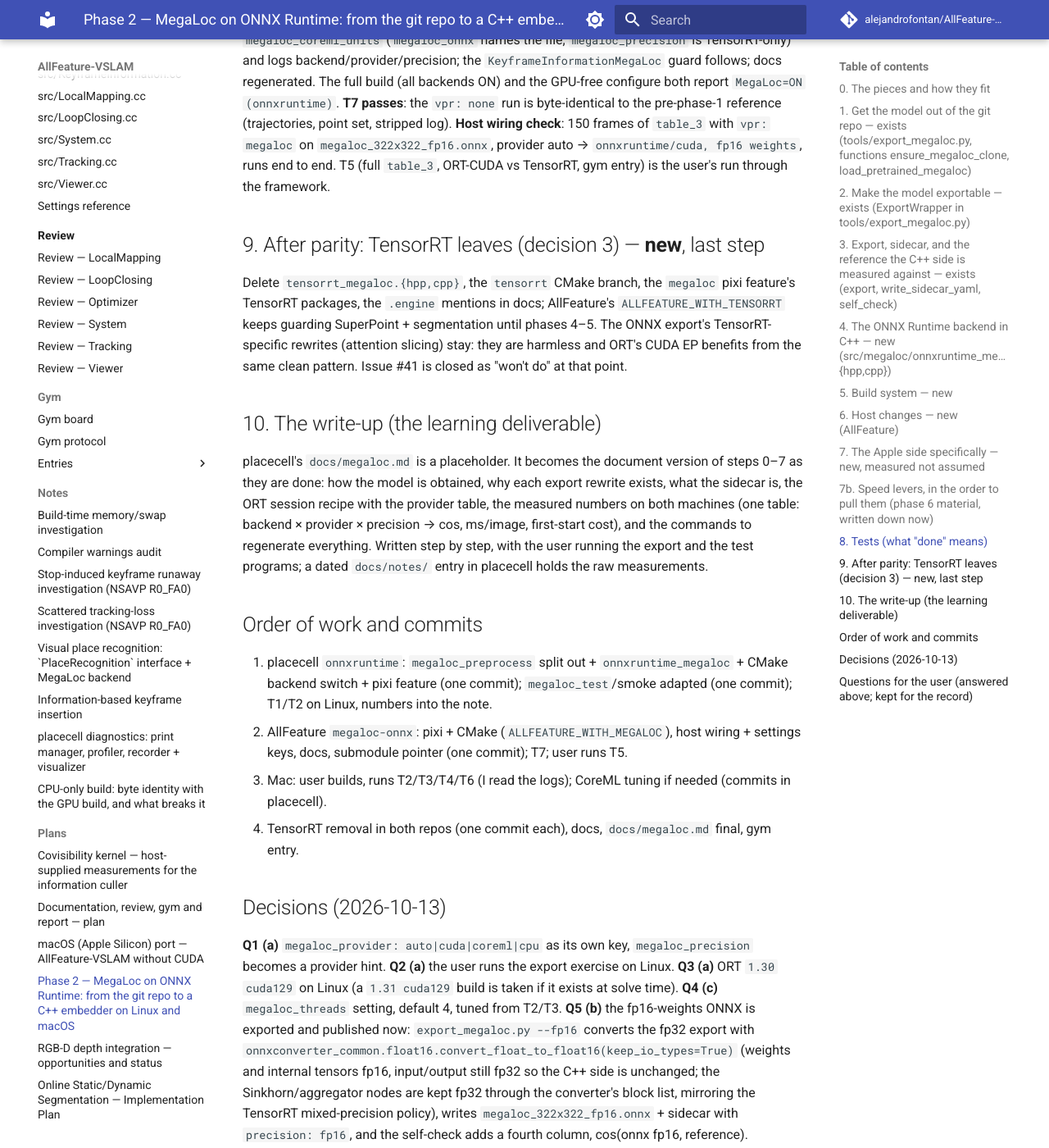
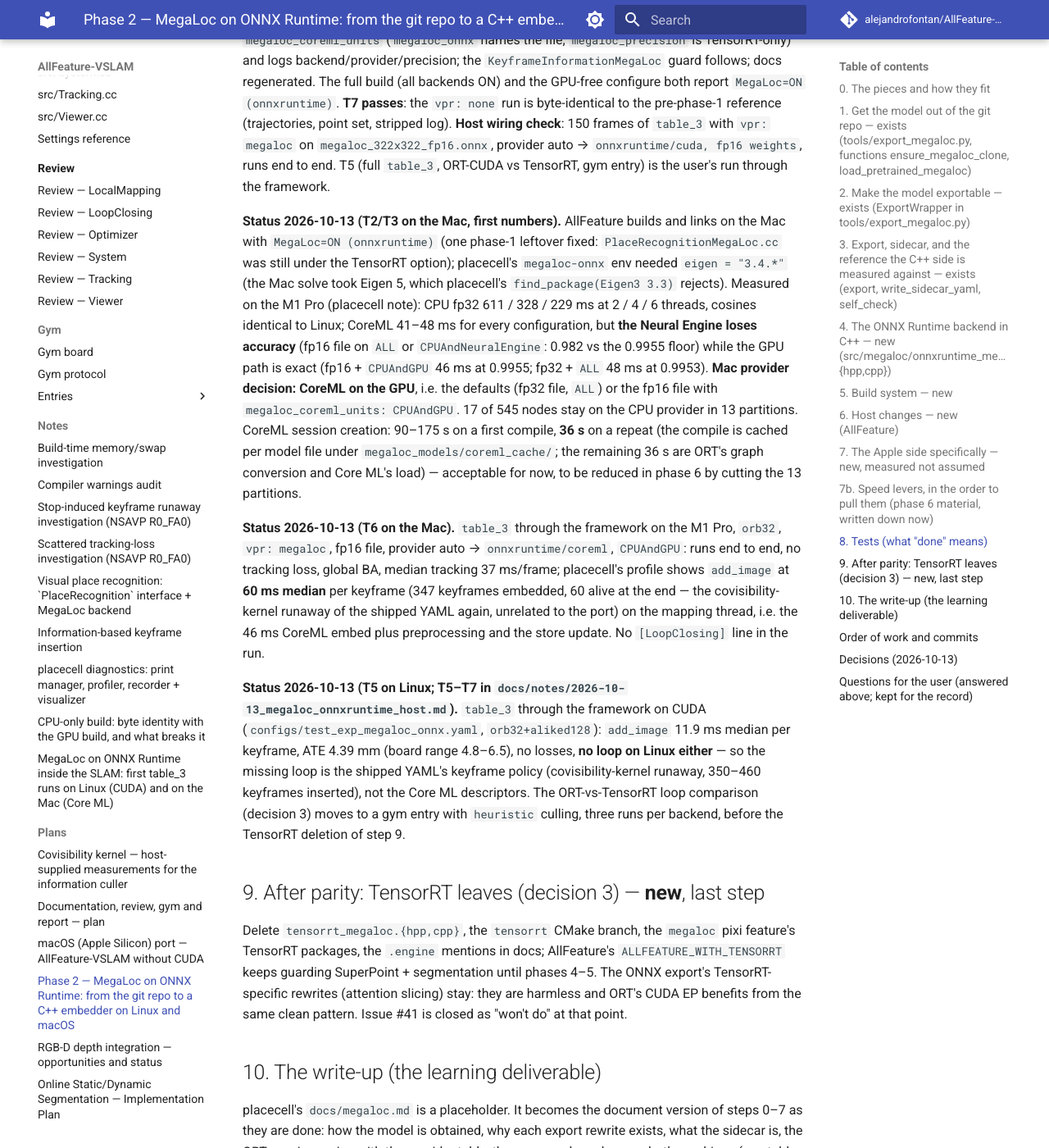
Before and after one commit to alejandrofontan/AllFeature-VSLAM, an MkDocs documentation site: the page built from docs/plans/megaloc_onnxruntime.md, in a window 1280 px wide and 1400 px high, scrolled down 9735 px. Shown: the whole window at 82% size. Built offline with MkDocs 1.6.1 and Material for MkDocs 9.7.7, drawn with Linux system fonts in a browser that asks for light colours; comment, search, counter and statistics services are not loaded.

Commit message:
docs: T5-T7 note, Mac measurements in the settings comments, plan status; placecell pointer

```diff
--- /dev/null
+++ b/docs/notes/2026-10-13_megaloc_onnxruntime_host.md
@@ -0,0 +1,54 @@
+# MegaLoc on ONNX Runtime inside the SLAM: first table_3 runs on Linux (CUDA) and on the Mac (Core ML)
+
+- **Date:** 2026-10-13
+- **Kind:** note (single runs, not gym entries: the gym protocol wants three runs of `exp_gym_mono` with
+  `--overwrite`; this records the first end-to-end results of `docs/plans/megaloc_onnxruntime.md`, tests T5–T7)
+- **Code:** AllFeature `megaloc-onnx` at the step-6 commit + the `PlaceRecognitionMegaLoc.cc` CMake fix; placecell
+  `onnxruntime` branch (backend numbers: placecell `docs/notes/2026-10-13_megaloc_onnxruntime_backend.md`)
+
+## Runs
+
+| | T5 — Linux, CUDA | T6 — Mac, Core ML | T7 — Linux, `vpr: none` |
+|---|---|---|---|
+| machine | workstation, RTX 4000 Ada | MacBook Pro M1 Pro, 16 GB | workstation |
+| config | `configs/test_exp_megaloc_onnx.yaml` (`config_demo.yaml` = `eth/table_3`, `NumRuns: 1`, `verbose: 0`) | the Mac's `exp_demo.yaml` on `table_3`, `verbose: 1` | direct `vslamlab_allfeature_mono`, the deterministic settings of issue #16 |
+| features | `orb32 + aliked128` (the shipped dev default) | `orb32` | `orb32` |
+| MegaLoc | `megaloc_models/megaloc_322x322.onnx` (fp32), provider auto → `onnxruntime/cuda` | `Thirdparty/placecell/megaloc_models/megaloc_322x322_fp16.onnx`, provider auto → `onnxruntime/coreml`, `CPUAndGPU` | none |
+| `add_image` median (placecell profile) | **11.9 ms** (462 keyframes) | **60.5 ms** (347 keyframes) | — |
+| median tracking time | 53 ms | 37 ms | (unchanged) |
+| keyframes inserted / alive at the end | 462 / 59 | 347 / 60 | 43 (information) |
+| tracking losses | 0 | 0 | 0 |
+| ATE RMSE (`vslamlab_evaluation/ate.csv`) | **4.39 mm** (59 keyframes, 44 evaluated) | not evaluated on the Mac | — |
+| `[LoopClosing]` lines | **none** | **none** | n/a |
+| result vs reference | — | — | **byte-identical** to the pre-phase-1 run A1 (trajectories, point set, stripped log) |
+
+Board context (`docs/gym/board.md`, 2026-08-16, pre-MegaLoc, `orb32+aliked128`): ATE 4.8–6.5 mm, 66–73 keyframes,
+no losses. T5 sits inside that range with the new VPR backend active.
+
+## What it says
+
+- **The backend is transparent to the SLAM.** Both machines run `table_3` end to end with MegaLoc embedding every
+  keyframe on the mapping thread: 12 ms per keyframe on CUDA, 60 ms on Core ML (46 ms of inference, the rest
+  preprocessing and the store update). Neither touches the tracking thread's budget.
+- **No loop was detected on either machine, and that is the YAML, not the backend.** Linux with CUDA fp32 and
+  the Mac with Core ML fp16 agree: zero `[LoopClosing]` lines. The shipped dev YAML runs `information` culling on
+  the `covisibility` kernel, which inserts 350–460 keyframes and keeps ~60 (the runaway recorded in phase 1,
+  `docs/notes/2026-10-12_cpu_only_build_identity.md`); the loop at the end of `table_3` is not detected under that
+  policy. The backend comparison the plan wanted (ORT vs TensorRT on a closing loop) therefore needs a settings
+  file with `LocalMapping.KeyframeCullingMethod: heuristic` (77 keyframes, no runaway) — a follow-up run, three
+  times each, as a gym entry.
+- **T7 holds:** with `vpr: none` the ONNX Runtime backend is never constructed and the output is byte-identical to
+  before phase 1, so nothing in the host wiring leaks into the deterministic path.
+- The Linux run loaded AllFeature's own `megaloc_models/megaloc_322x322.onnx`, which at that moment was still the
+  old tracer export (`pixi run setup` had downloaded it before the re-export); same maths to 4e-7 (placecell's export
+  note), so the numbers stand, but the folder should be refreshed from Hugging Face (`pixi run setup`) now that the
+  new files are published.
+
+## Follow-ups
+
+1. Gym entry: `exp_gym_mono` three runs with `vpr: megaloc` on ONNX Runtime, heuristic culling, Linux; the same
+   three runs on `ALLFEATURE_MEGALOC_BACKEND=tensorrt` for the one-time ORT-vs-TensorRT comparison (decision 3),
+   then TensorRT goes.
+2. Mac: evaluate the T6 trajectory (ATE) once the Mac has the evaluation environment, and re-run with heuristic
+   culling for the loop.
+3. The covisibility-kernel runaway is the covisibility plan's pending gym step, not this plan's.
--- a/docs/plans/megaloc_onnxruntime.md
+++ b/docs/plans/megaloc_onnxruntime.md
@@ -249,6 +249,32 @@ pre-phase-1 reference (trajectories, point set, stripped log). **Host wiring che
 `vpr: megaloc` on `megaloc_322x322_fp16.onnx`, provider auto → `onnxruntime/cuda, fp16 weights`, runs end to end.
 T5 (full `table_3`, ORT-CUDA vs TensorRT, gym entry) is the user's run through the framework.
 
+**Status 2026-10-13 (T2/T3 on the Mac, first numbers).** AllFeature builds and links on the Mac with
+`MegaLoc=ON (onnxruntime)` (one phase-1 leftover fixed: `PlaceRecognitionMegaLoc.cc` was still under the TensorRT
+option); placecell's `megaloc-onnx` env needed `eigen = "3.4.*"` (the Mac solve took Eigen 5, which placecell's
+`find_package(Eigen3 3.3)` rejects). Measured on the M1 Pro (placecell note): CPU fp32 611 / 328 / 229 ms at 2 / 4 / 6
+threads, cosines identical to Linux; CoreML 41–48 ms for every configuration, but **the Neural Engine loses
+accuracy** (fp16 file on `ALL` or `CPUAndNeuralEngine`: 0.982 vs the 0.9955 floor) while the GPU path is exact
+(fp16 + `CPUAndGPU` 46 ms at 0.9955; fp32 + `ALL` 48 ms at 0.9953). **Mac provider decision: CoreML on the GPU**, i.e.
+the defaults (fp32 file, `ALL`) or the fp16 file with `megaloc_coreml_units: CPUAndGPU`. 17 of 545 nodes stay on
+the CPU provider in 13 partitions. CoreML session creation: 90–175 s on a first compile, **36 s** on a repeat (the compile is cached per model
+file under `megaloc_models/coreml_cache/`; the remaining 36 s are ORT's graph conversion and Core ML's load) —
+acceptable for now, to be reduced in phase 6 by cutting the 13 partitions.
+
+**Status 2026-10-13 (T6 on the Mac).** `table_3` through the framework on the M1 Pro, `orb32`, `vpr: megaloc`,
+fp16 file, provider auto → `onnxruntime/coreml`, `CPUAndGPU`: runs end to end, no tracking loss, global BA, median
+tracking 37 ms/frame; placecell's profile shows `add_image` at **60 ms median** per keyframe (347 keyframes
+embedded, 60 alive at the end — the covisibility-kernel runaway of the shipped YAML again, unrelated to the port) on
+the mapping thread, i.e. the 46 ms CoreML embed plus preprocessing and the store update. No `[LoopClosing]` line in
+the run.
+
+**Status 2026-10-13 (T5 on Linux; T5–T7 in `docs/notes/2026-10-13_megaloc_onnxruntime_host.md`).** `table_3` through
+the framework on CUDA (`configs/test_exp_megaloc_onnx.yaml`, `orb32+aliked128`): `add_image` 11.9 ms median per
+keyframe, ATE 4.39 mm (board range 4.8–6.5), no losses, **no loop on Linux either** — so the missing loop is the
+shipped YAML's keyframe policy (covisibility-kernel runaway, 350–460 keyframes inserted), not the Core ML
+descriptors. The ORT-vs-TensorRT loop comparison (decision 3) moves to a gym entry with `heuristic` culling, three
+runs per backend, before the TensorRT deletion of step 9.
+
 ## 9. After parity: TensorRT leaves (decision 3) — **new**, last step
 
 Delete `tensorrt_megaloc.{hpp,cpp}`, the `tensorrt` CMake branch, the `megaloc` pixi feature's TensorRT packages, the
--- a/docs/reference/settings.md
+++ b/docs/reference/settings.md
@@ -15,11 +15,11 @@ keeps the compiled-in default (each `LoadParameters` reads only the keys present
 | `feature_vpr` | `"orb32"` | [System.cc#L97](https://github.com/alejandrofontan/AllFeature-VSLAM/blob/main/src/System.cc#L97 "feature_vpr"), [System.cc#L97](https://github.com/alejandrofontan/AllFeature-VSLAM/blob/main/src/System.cc#L97 "feature_vpr") | [System](System.md) | local feature that verifies retrieved candidates (reloc PnP, loop Sim3); |
 | `features` | `["orb32", "aliked128"]` | [vslamlab_allfeature_mono.cpp#L111](https://github.com/alejandrofontan/AllFeature-VSLAM/blob/main/src/vslamlab_allfeature_mono.cpp#L111 "features"), [vslamlab_allfeature_mono_stream.cpp#L44](https://github.com/alejandrofontan/AllFeature-VSLAM/blob/main/src/vslamlab_allfeature_mono_stream.cpp#L44 "features"), [vslamlab_allfeature_rgbd.cpp#L111](https://github.com/alejandrofontan/AllFeature-VSLAM/blob/main/src/vslamlab_allfeature_rgbd.cpp#L111 "features") | — |  |
 | `max_frame_wait` | `0.2` | [FramePacer.h#L35](https://github.com/alejandrofontan/AllFeature-VSLAM/blob/main/include/FramePacer.h#L35 "max_frame_wait") | — | s; the mono/rgbd executables replay the sequence at its own rate (sleep for the rest of the |
-| `megaloc_coreml_units` | `"ALL"` | *(read nowhere)* | — | CoreML compute units: "ALL" | "CPUAndGPU" | "CPUAndNeuralEngine" | "CPUOnly" |
+| `megaloc_coreml_units` | `"ALL"` | *(read nowhere)* | — | CoreML compute units: "ALL" | "CPUAndGPU" | "CPUAndNeuralEngine" | "CPUOnly". The Neural Engine |
 | `megaloc_onnx` | `"megaloc_models/megaloc_322x322.onnx"` | [System.cc#L98](https://github.com/alejandrofontan/AllFeature-VSLAM/blob/main/src/System.cc#L98 "megaloc_onnx"), [System.cc#L98](https://github.com/alejandrofontan/AllFeature-VSLAM/blob/main/src/System.cc#L98 "megaloc_onnx") | [System](System.md) | vpr: megaloc — the model file to load, exported by Thirdparty/placecell/tools/export_megaloc.py: |
 | `megaloc_precision` | `"fp16"` | [System.cc#L99](https://github.com/alejandrofontan/AllFeature-VSLAM/blob/main/src/System.cc#L99 "megaloc_precision"), [System.cc#L99](https://github.com/alejandrofontan/AllFeature-VSLAM/blob/main/src/System.cc#L99 "megaloc_precision") | [System](System.md) | TensorRT backend only: engine precision "fp16" | "fp32" (ignored on ONNX Runtime, the file decides) |
 | `megaloc_provider` | `"auto"` | *(read nowhere)* | — | ONNX Runtime execution provider: "auto" (CUDA where built in, else CoreML on macOS, else CPU) | |
-| `megaloc_threads` | `4` | *(read nowhere)* | — | ONNX Runtime CPU-provider threads (never the core count: tracking and mapping need the rest) |
+| `megaloc_threads` | `4` | *(read nowhere)* | — | ONNX Runtime CPU-provider threads (never the core count: tracking and mapping need the rest; |
 | `segmentation` | `"none"` | [SegmentationSettings.h#L63](https://github.com/alejandrofontan/AllFeature-VSLAM/blob/main/include/SegmentationSettings.h#L63 "segmentation"), [SegmentationSettings.h#L64](https://github.com/alejandrofontan/AllFeature-VSLAM/blob/main/include/SegmentationSettings.h#L64 "segmentation") | [System](System.md) | online semantic segmentation: "efficientvit" | "none" |
 | `segmentation_onnx` | `*(not in the YAML)*` | [SegmentationSettings.h#L67](https://github.com/alejandrofontan/AllFeature-VSLAM/blob/main/include/SegmentationSettings.h#L67 "segmentation_onnx"), [SegmentationSettings.h#L68](https://github.com/alejandrofontan/AllFeature-VSLAM/blob/main/include/SegmentationSettings.h#L68 "segmentation_onnx") | [System](System.md) |  |
 | `vpr` | `"megaloc"` | [System.cc#L96](https://github.com/alejandrofontan/AllFeature-VSLAM/blob/main/src/System.cc#L96 "vpr"), [System.cc#L96](https://github.com/alejandrofontan/AllFeature-VSLAM/blob/main/src/System.cc#L96 "vpr") | [System](System.md) | visual place recognition backend: "megaloc" (default) | "none" |
```
Also changed, not shown: vslamlab_allfeature-dev_settings.yaml (+8 -3 lines).
